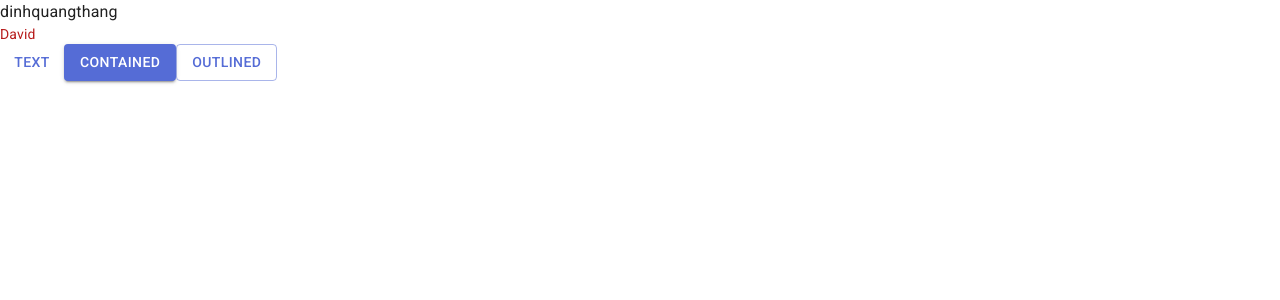
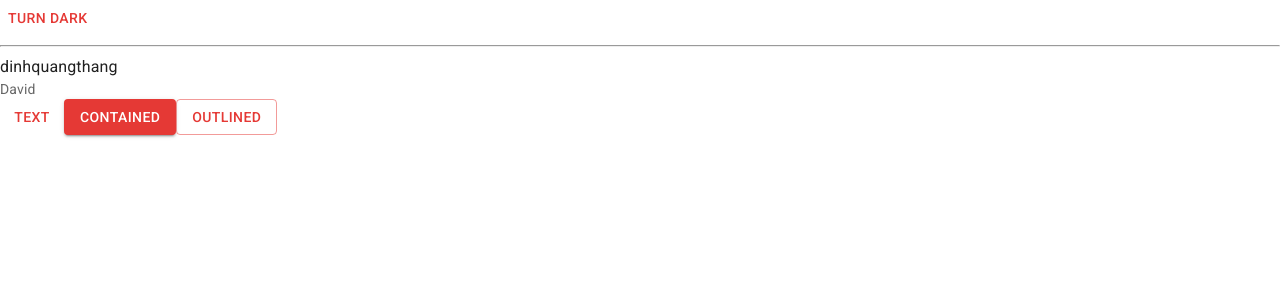
Before and after one commit to littlethang10/bkb-web, a React (Vite) app: page / in a window 1280 px wide. Shown: the top 300 px of the page. Built offline with nearby package versions, Linux system fonts and the light colour scheme.

Commit message:
Dark Light Mode P1

```diff
--- a/src/App.jsx
+++ b/src/App.jsx
@@ -1,9 +1,25 @@
 import Button from '@mui/material/Button'
 import Typography from '@mui/material/Typography'
+import { useColorScheme } from '@mui/material/styles'
+
+function ModeToggle() {
+  const { mode, setMode } = useColorScheme()
+  return (
+    <Button
+      onClick={() => {
+        setMode(mode === 'light' ? 'dark' : 'light')
+      }}
+    >
+      {mode === 'light' ? 'Turn dark' : 'Turn light'}
+    </Button>
+  )
+}
 
 function App() {
   return (
     <>
+      <ModeToggle />
+      <hr />
       <div>dinhquangthang</div>
 
       <Typography variant='body2' color="text.secondary">David</Typography>
--- a/src/main.jsx
+++ b/src/main.jsx
@@ -2,14 +2,14 @@
 import ReactDOM from 'react-dom/client'
 import App from './App.jsx'
 import CssBaseline from '@mui/material/CssBaseline'
-import { ThemeProvider } from '@mui/material/styles'
+import { Experimental_CssVarsProvider as CssVarsProvider } from '@mui/material/styles'
 import theme from './theme'
 
 ReactDOM.createRoot(document.getElementById('root')).render(
   <React.StrictMode>
-    <ThemeProvider theme={theme}>
+    <CssVarsProvider theme={theme}>
       <CssBaseline />
       <App />
-    </ThemeProvider>
+    </CssVarsProvider>
   </React.StrictMode>
 )
--- a/src/theme.js
+++ b/src/theme.js
@@ -1,24 +1,25 @@
-import { createTheme } from '@mui/material/styles'
+import { experimental_extendTheme as extendTheme } from '@mui/material/styles'
 import { red } from '@mui/material/colors'
 
 // Create a theme instance.
-const theme = createTheme({
-  cssVariables: true,
-  palette: {
-    mode: 'light',
-    primary: {
-      main: '#556cd6'
+const theme = extendTheme({
+  colorSchemes: {
+    light: {
+      palette: {
+        primary: {
+          main: red[600]
+        }
+      }
     },
-    secondary: {
-      main: '#19857b'
-    },
-    error: {
-      main: red.A400
-    },
-    text: {
-      secondary: red[900]
+    dark: {
+      palette: {
+        primary: {
+          main: red[400]
+        }
+      }
     }
   }
+  // ...other properties
 })
 
 export default theme
```
